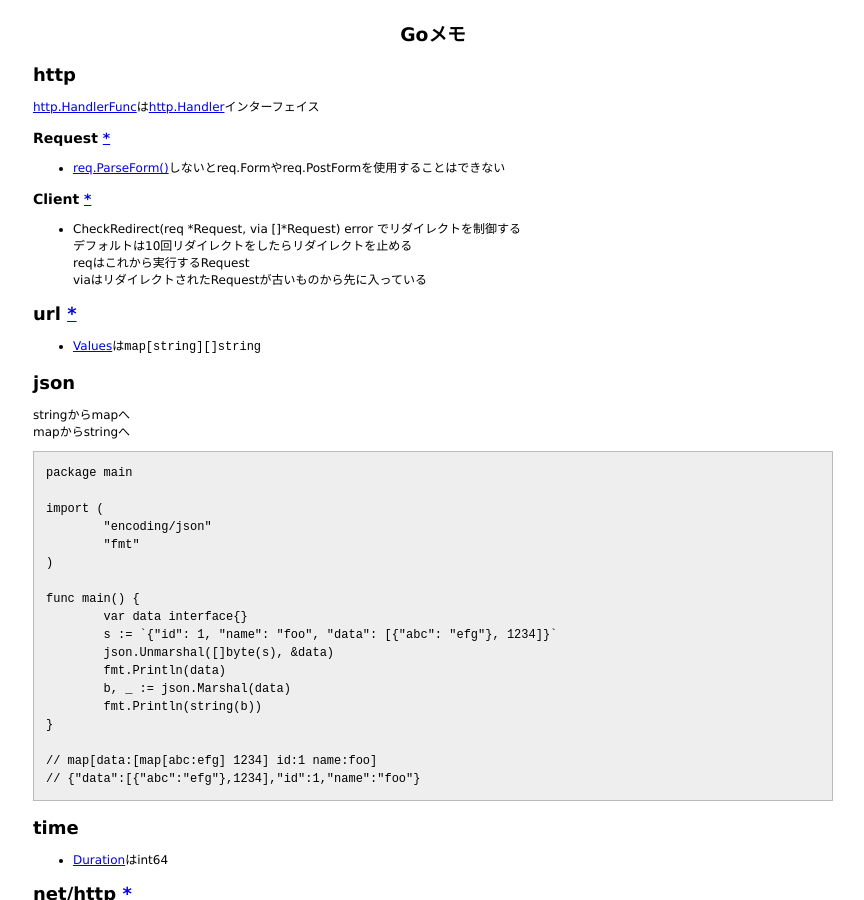
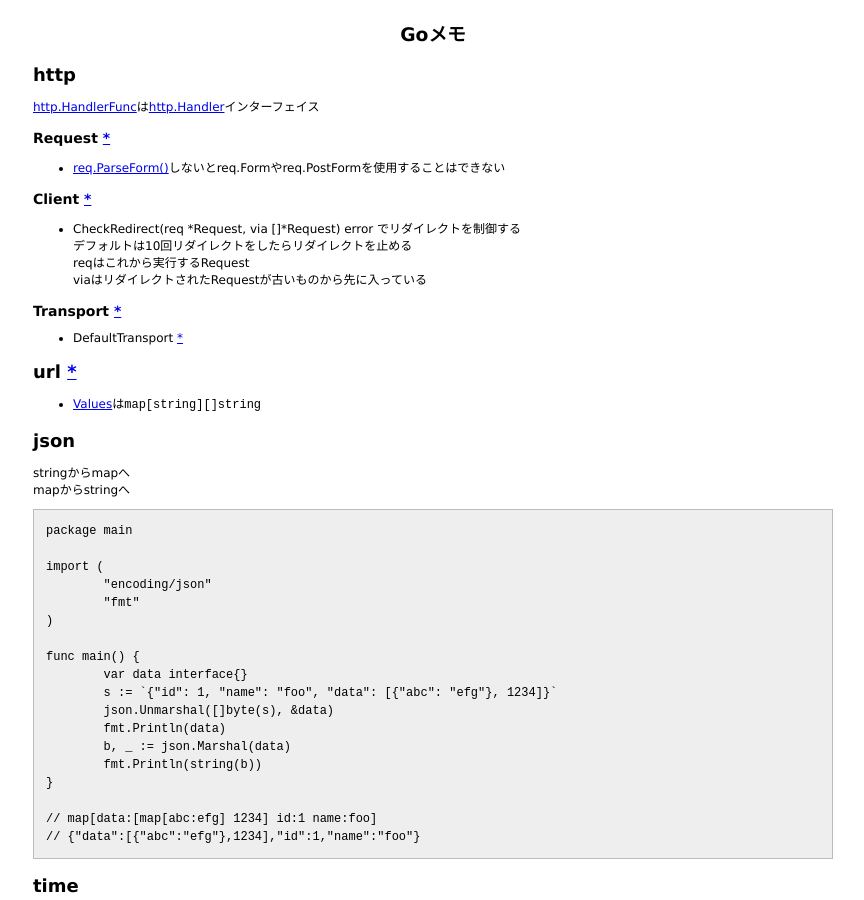
Before and after one commit to 38elements/38elements.github.com, a Jekyll site: the page built from _posts/2017-08-12-go.md, in a window 1280 px wide and 900 px high. Shown: the whole window, without its empty margins (207-1071 px from the left). Built offline with Jekyll 4.4.1, drawn with Linux system fonts in a browser that asks for light colours.

Commit message:
Update 2017-08-12-go.md

```diff
--- a/_posts/2017-08-12-go.md
+++ b/_posts/2017-08-12-go.md
@@ -17,6 +17,10 @@ title: Goメモ
 デフォルトは10回リダイレクトをしたらリダイレクトを止める
 reqはこれから実行するRequest
 viaはリダイレクトされたRequestが古いものから先に入っている
+
+### Transport [\*](https://golang.org/pkg/net/http/#Transport)
+
+* DefaultTransport [\*](https://golang.org/pkg/net/http/#RoundTripper)
 
 ## url [\*](https://golang.org/pkg/net/url)
 
```
